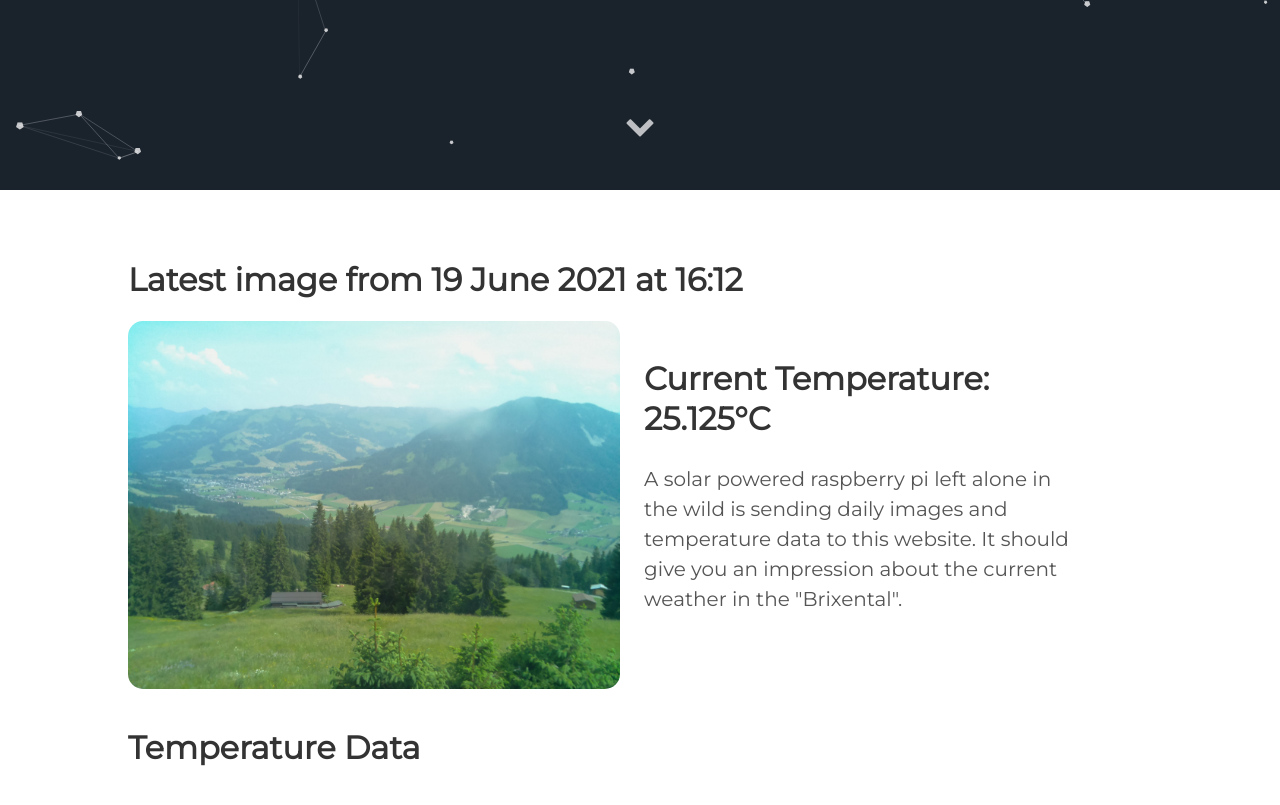
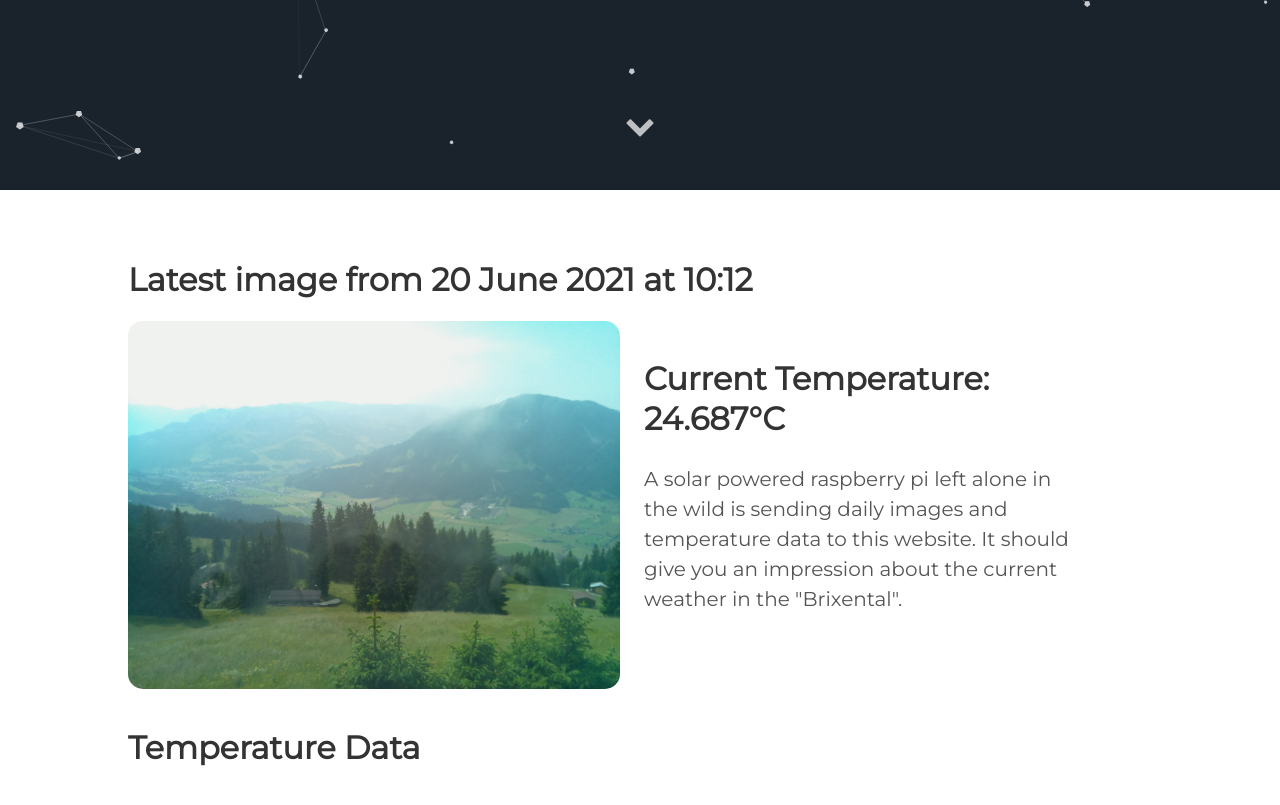
Before and after one commit to vektorious/vektorious.github.io, a Jekyll site: the page built from resources/huette.md, in a window 1280 px wide and 900 px high, scrolled down 710 px. Shown: the top 805 px of the window. Built offline with Jekyll 4.4.1, drawn with Linux system fonts in a browser that asks for light colours.

Commit message:
I'm a bot beep boop

```diff
--- a/resources/huette.md
+++ b/resources/huette.md
@@ -6,13 +6,13 @@ image: '/assets/img/'
 description: 'Live image from the Austrian alps'
 twitter_text: ' '
 ---
-## Latest image from 19 June 2021 at 16:12
+## Latest image from 20 June 2021 at 10:12
 <div class="huette">
   <div class="huette-image">
     <img src="{{ "/assets/img/huette.jpg" | prepend: site.baseurl }}">
   </div>
   <div class="huette-text">
-        <h2>Current Temperature: 25.125°C</h2>
+        <h2>Current Temperature: 24.687°C</h2>
         <p>A solar powered raspberry pi left alone in the wild is sending daily images and temperature data to this website. It should give you an impression about the current weather in the "Brixental".</p>
 
   </div>
```
Also changed, not shown: rpi-script/2021-06-20_101054.txt (renamed from rpi-script/2021-06-19_161053.txt, +5 -5 lines), rpi-script/huette.md (+2 -2 lines), assets/img/huette.jpg, assets/img/temp_plot.png, rpi-script/temp_plot.png, 1 other file.
